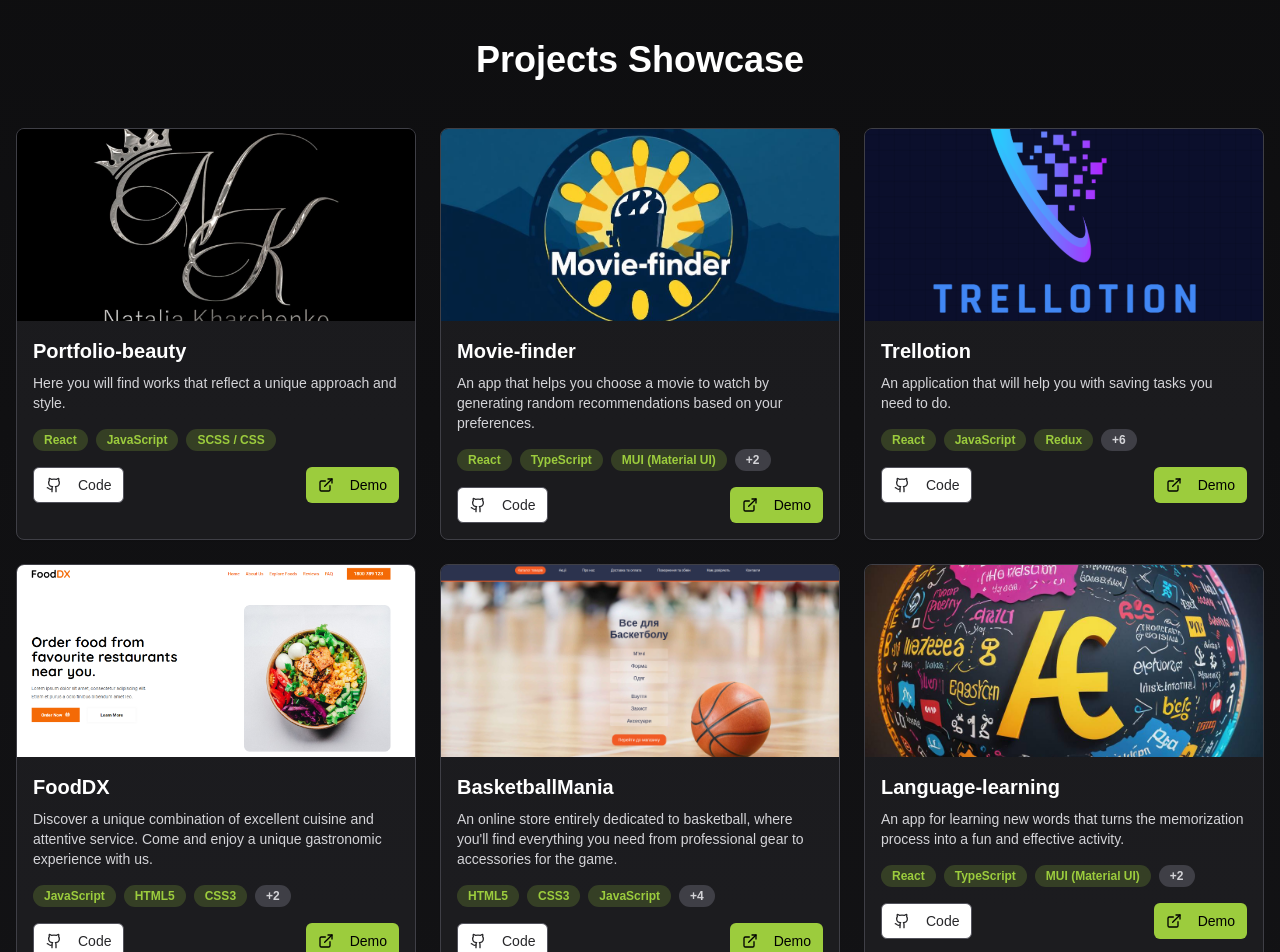
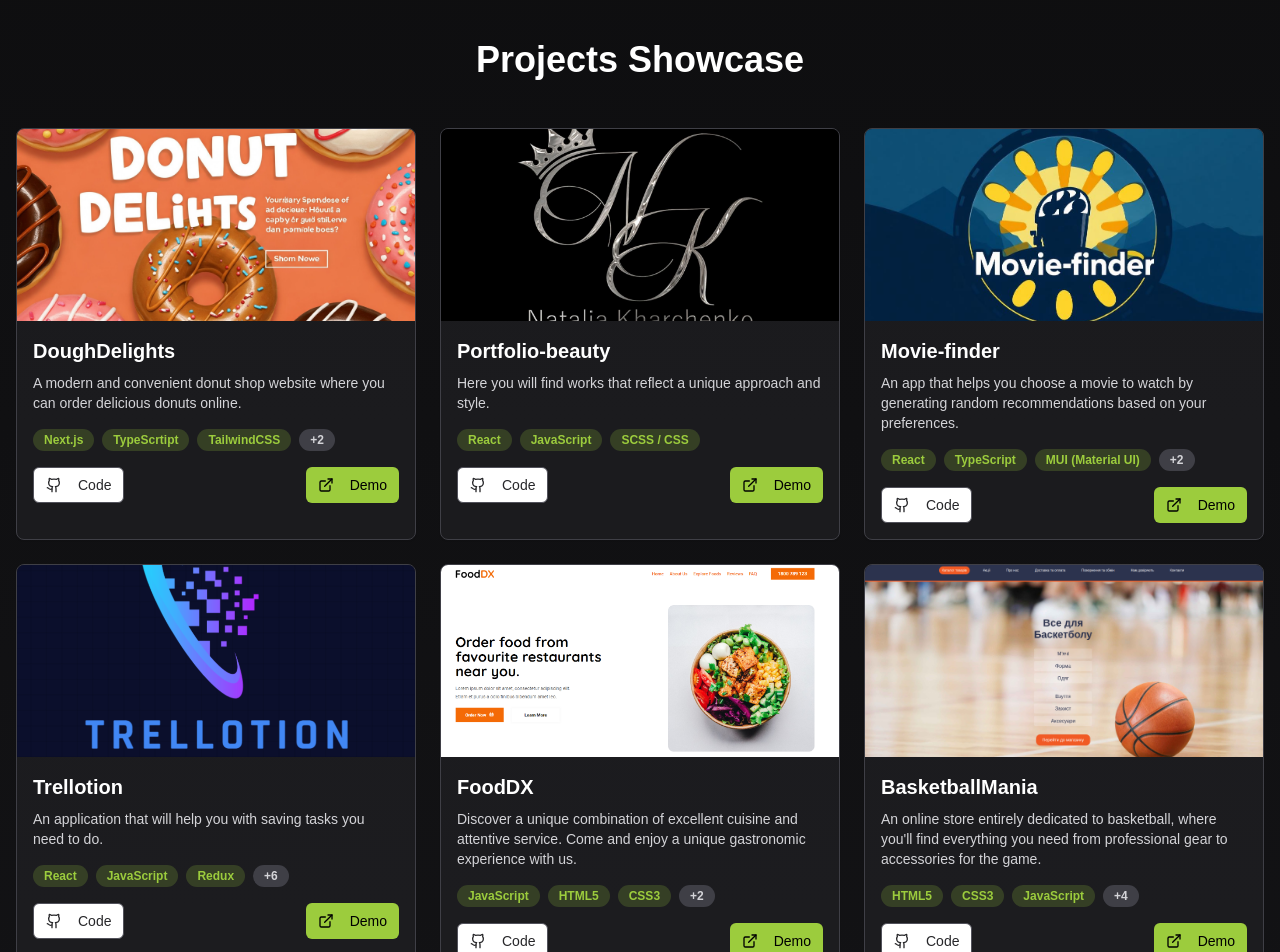
Before and after one commit to vlad05x/Portfolio-v2, a Next.js app: page / in a window 1280 px wide. Shown: the part 3480-4432 px from the top of the page. Built offline with nearby package versions, Linux system fonts and the light colour scheme.

Commit message:
feat: add new project Donut

```diff
--- a/components/projects-section.tsx
+++ b/components/projects-section.tsx
@@ -1,13 +1,27 @@
-"use client"
+"use client";
 
-import { useState } from "react"
-import { motion } from "framer-motion"
-import { Card, CardContent, CardFooter } from "@/components/ui/card"
-import { Badge } from "@/components/ui/badge"
-import { Button } from "@/components/ui/button"
-import { Dialog, DialogContent, DialogDescription, DialogHeader, DialogTitle } from "@/components/ui/dialog"
-import { Github, ExternalLink, X, ChevronLeft, ChevronRight } from "lucide-react"
-import Image, { StaticImageData } from "next/image"
+import { useState } from "react";
+import { motion } from "framer-motion";
+import { Card, CardContent, CardFooter } from "@/components/ui/card";
+import { Badge } from "@/components/ui/badge";
+import { Button } from "@/components/ui/button";
+import {
+  Dialog,
+  DialogContent,
+  DialogDescription,
+  DialogHeader,
+  DialogTitle,
+} from "@/components/ui/dialog";
+import {
+  Github,
+  ExternalLink,
+  X,
+  ChevronLeft,
+  ChevronRight,
+} from "lucide-react";
+import Image, { StaticImageData } from "next/image";
+import { v4 as uuidv4 } from "uuid";
+import DonutImg from "../public/images/Donut.jpeg";
 import PortfolioImg from "../public/images/portfolio-beauty-logo.png";
 import MovieFinderIcon from "../public/images/movie-finderIcon.png";
 import TrellotionImg from "../public/images/trellotionImg.png";
@@ -20,7 +34,7 @@ import RGymImg from "../public/images/RGym.png";
 import LymaImg from "../public/images/Site_lyma.png";
 
 type Project = {
-  id: number;
+  id: string | number;
   title: string;
   description: string;
   image: string | StaticImageData;
@@ -31,13 +45,25 @@ type Project = {
 };
 
 export default function ProjectsSection() {
-  const [selectedProject, setSelectedProject] = useState<Project | null>(null)
-  const [currentPage, setCurrentPage] = useState(1)
-  const projectsPerPage = 6
+  const [selectedProject, setSelectedProject] = useState<Project | null>(null);
+  const [currentPage, setCurrentPage] = useState(1);
+  const projectsPerPage = 6;
 
   const projects: Project[] = [
     {
-      id: 1,
+      id: uuidv4(),
+      title: "DoughDelights",
+      description:
+        "A modern and convenient donut shop website where you can order delicious donuts online.",
+      image: DonutImg,
+      technologies: ["Next.js", "TypeScrtipt", "TailwindCSS", "Radix-UI", "Canvas"],
+      githubUrl: "https://github.com/vlad05x/donut-shop",
+      demoUrl: "https://donut-shop-henna.vercel.app/",
+      longDescription:
+        "Welcome to the stylish and intuitive donut shop website, designed specifically for convenient and fast online ordering of delicious donuts. The project was made using modern technologies: Next.js for fast work and SEO optimization, TypeScript for reliability and code quality, and TailwindCSS for adaptive and aesthetic design. Interactive components are implemented using Radix-UI, and beautiful animation on HTML Canvas creates an atmosphere of celebration and appetite. Make your order quickly, easily and with pleasure! This site was also made using AI.",
+    },
+    {
+      id: uuidv4(),
       title: "Portfolio-beauty",
       description:
         "Here you will find works that reflect a unique approach and style.",
@@ -49,7 +75,7 @@ export default function ProjectsSection() {
         "This project was developed as a freelance task to create a portfolio website for a beauty salon. Built using React and JavaScript, the website features a responsive design that ensures smooth functionality across all devices. It offers a modern, user-friendly interface, allowing clients to easily explore the salon's services and make appointments. The design focuses on enhancing the user experience while maintaining the salon's brand identity.",
     },
     {
-      id: 2,
+      id: uuidv4(),
       title: "Movie-finder",
       description:
         "An app that helps you choose a movie to watch by generating random recommendations based on your preferences.",
@@ -67,7 +93,7 @@ export default function ProjectsSection() {
         "This app helps users discover new movies by providing random recommendations based on their preferences, such as genre or rating. Built with React, it offers a smooth, interactive experience. The app leverages an external API to fetch movie data, ensuring up-to-date and diverse suggestions. It’s perfect for those who want quick, personalized recommendations and enjoy exploring new films.",
     },
     {
-      id: 3,
+      id: uuidv4(),
       title: "Trellotion",
       description:
         "An application that will help you with saving tasks you need to do.",
@@ -81,7 +107,7 @@ export default function ProjectsSection() {
         "Express.js",
         "MongoDB",
         "SCSS / CSS",
-        "Responsive"
+        "Responsive",
       ],
       githubUrl: "https://github.com/vlad05x/Trellotion-v2",
       demoUrl: "https://trellotion-v2.vercel.app/",
@@ -89,7 +115,7 @@ export default function ProjectsSection() {
         "This project integrates both a backend and a database to efficiently manage and store user data, tables, and task cards. The application is inspired by Trello, offering a similar board and card interface for task management. Users can create, organize, and track their tasks seamlessly. The backend is designed to handle user authentication and store data persistently, ensuring that your tasks are always available and up-to-date.",
     },
     {
-      id: 4,
+      id: uuidv4(),
       title: "FoodDX",
       description:
         "Discover a unique combination of excellent cuisine and attentive service. Come and enjoy a unique gastronomic experience with us.",
@@ -101,34 +127,47 @@ export default function ProjectsSection() {
         "Welcome to FoodDX, where culinary excellence meets unforgettable dining experiences. Our menu features a fusion of flavors crafted with the finest ingredients, designed to delight every palate. Whether you're here for a casual meal or a special celebration, our welcoming atmosphere and exceptional service will ensure your visit is memorable. Discover the taste of quality, only at FoodDX — where food is art",
     },
     {
-      id: 5,
+      id: uuidv4(),
       title: "BasketballMania",
       description:
         "An online store entirely dedicated to basketball, where you'll find everything you need from professional gear to accessories for the game.",
       image: BasketBallImg,
-      technologies: ["HTML5", "CSS3", "JavaScript", "Bootstrap", "PHP", "MySQL", "Responsive"],
+      technologies: [
+        "HTML5",
+        "CSS3",
+        "JavaScript",
+        "Bootstrap",
+        "PHP",
+        "MySQL",
+        "Responsive",
+      ],
       githubUrl: "https://github.com/vlad05x/basketball-shop",
       demoUrl: "https://vlad05x.github.io/basketball-shop/",
       longDescription:
         "BasketballGear is an online store dedicated to basketball enthusiasts, offering a wide range of products from professional gear to essential accessories for the game. Whether you're a player, coach, or fan, you'll find everything you need to enhance your basketball experience. This platform is built using HTML5, CSS3, JavaScript, Bootstrap, PHP, and MySQL, ensuring a smooth and responsive shopping experience for all users.",
     },
     {
-      id: 6,
+      id: uuidv4(),
       title: "Language-learning",
       description:
         "An app for learning new words that turns the memorization process into a fun and effective activity.",
       image: LanguageLearnImg,
-      technologies: ["React", "TypeScript", "MUI (Material UI)", "Tailwind CSS", "Responsive"],
+      technologies: [
+        "React",
+        "TypeScript",
+        "MUI (Material UI)",
+        "Tailwind CSS",
+        "Responsive",
+      ],
       githubUrl: "https://github.com/vlad05x/Language-learning",
       demoUrl: "http://vlad05x.github.io/Language-learning/",
       longDescription:
         "This application helps users learn new words by transforming the memorization process into an engaging and effective experience. Through interactive exercises and a user-friendly interface, it enhances vocabulary retention while making learning enjoyable. Built with React, TypeScript, MUI (Material UI), and Tailwind CSS, the app ensures a smooth, responsive, and visually appealing experience. Whether you're expanding your vocabulary for personal growth or language learning, this tool makes the process seamless and fun.",
     },
     {
-      id: 7,
+      id: uuidv4(),
       title: "Movie-app",
-      description:
-        "An app that helps you find movies",
+      description: "An app that helps you find movies",
       image: MovieAppIcon,
       technologies: ["Next.js", "TypeScript", "CSS3", "Rest API", "Responsive"],
       githubUrl: "https://github.com/vlad05x/Language-learning",
@@ -137,7 +176,7 @@ export default function ProjectsSection() {
         "An application that helps you find movies by searching for titles and displaying all matching results. It provides a fast and efficient way to explore films, making it easy to discover the right one. Built with Next.js, TypeScript, CSS3, and REST API, the app delivers a seamless and responsive user experience. Whether you're looking for a specific movie or exploring different options, this tool makes searching effortless.",
     },
     {
-      id: 8,
+      id: uuidv4(),
       title: "Di-Gi",
       description:
         "A full-cycle digital agency focused on the best results for our clients in marketing, sales and management.",
@@ -149,7 +188,7 @@ export default function ProjectsSection() {
         "A full-cycle digital agency dedicated to delivering top results in marketing, sales, and business management. Our goal is to create impactful digital solutions that drive growth and enhance brand presence. This project was developed after completing a section of a professional course, applying industry best practices. Built with HTML5, CSS3, JavaScript, and Responsive design, the website ensures seamless performance across all devices while maintaining a sleek and modern look.",
     },
     {
-      id: 9,
+      id: uuidv4(),
       title: "RGym",
       description:
         "Do you want to train? Join our community and start your journey to health and great shape today!",
@@ -161,7 +200,7 @@ export default function ProjectsSection() {
         "A modern and dynamic landing page designed for a gym, showcasing its facilities, services, and membership options. The website provides an engaging user experience, helping potential clients explore training programs, schedules, and pricing with ease. Built with HTML5, CSS3, JavaScript, and Responsive design, it ensures smooth navigation and optimal performance on all devices. Whether you're a fitness enthusiast or a beginner, this site delivers all the essential information to get started on your fitness journey.",
     },
     {
-      id: 10,
+      id: uuidv4(),
       title: "Lyma",
       description:
         "We offer everything you need to create a unique look and care for your skin. Trust us and enjoy confidence and beauty every day!",
@@ -172,28 +211,31 @@ export default function ProjectsSection() {
       longDescription:
         "We provide everything you need to craft a unique style and take care of your skin with high-quality products. Our selection ensures that you can enhance your beauty routine with confidence and ease. Trust us to deliver the best in skincare and personal care, helping you feel radiant and empowered every day.",
     },
-  ]
+  ];
 
-  const totalPages = Math.ceil(projects.length / projectsPerPage)
-  const indexOfLastProject = currentPage * projectsPerPage
-  const indexOfFirstProject = indexOfLastProject - projectsPerPage
-  const currentProjects = projects.slice(indexOfFirstProject, indexOfLastProject)
+  const totalPages = Math.ceil(projects.length / projectsPerPage);
+  const indexOfLastProject = currentPage * projectsPerPage;
+  const indexOfFirstProject = indexOfLastProject - projectsPerPage;
+  const currentProjects = projects.slice(
+    indexOfFirstProject,
+    indexOfLastProject
+  );
 
   const paginate = (pageNumber: number) => {
-    setCurrentPage(pageNumber)
-  }
+    setCurrentPage(pageNumber);
+  };
 
   const nextPage = () => {
     if (currentPage < totalPages) {
-      setCurrentPage(currentPage + 1)
+      setCurrentPage(currentPage + 1);
     }
-  }
+  };
 
   const prevPage = () => {
     if (currentPage > 1) {
-      setCurrentPage(currentPage - 1)
+      setCurrentPage(currentPage - 1);
     }
-  }
+  };
 
   return (
     <section id="projects" className="py-20">
@@ -230,11 +272,18 @@ export default function ProjectsSection() {
                   />
                 </div>
                 <CardContent className="p-4">
-                  <h3 className="mb-2 text-xl font-semibold text-white">{project.title}</h3>
-                  <p className="mb-4 text-sm text-zinc-300">{project.description}</p>
+                  <h3 className="mb-2 text-xl font-semibold text-white">
+                    {project.title}
+                  </h3>
+                  <p className="mb-4 text-sm text-zinc-300">
+                    {project.description}
+                  </p>
                   <div className="flex flex-wrap gap-2">
                     {project.technologies.slice(0, 3).map((tech) => (
-                      <Badge key={tech} className="bg-[#9ccc3d]/20 text-[#9ccc3d] hover:bg-[#9ccc3d]/30">
+                      <Badge
+                        key={tech}
+                        className="bg-[#9ccc3d]/20 text-[#9ccc3d] hover:bg-[#9ccc3d]/30"
+                      >
                         {tech}
                       </Badge>
                     ))}
@@ -251,8 +300,8 @@ export default function ProjectsSection() {
                     variant="outline"
                     className="border-zinc-600 text-zinc-800 hover:border-[#9ccc3d] hover:bg-[#9ccc3d]/10 hover:text-[#9ccc3d]"
                     onClick={(e) => {
-                      e.stopPropagation()
-                      window.open(project.githubUrl, "_blank")
+                      e.stopPropagation();
+                      window.open(project.githubUrl, "_blank");
                     }}
                   >
                     <Github className="mr-2 h-4 w-4" />
@@ -262,8 +311,8 @@ export default function ProjectsSection() {
                     size="sm"
                     className="bg-[#9ccc3d] text-black hover:bg-[#8bbb2c]"
                     onClick={(e) => {
-                      e.stopPropagation()
-                      window.open(project.demoUrl, "_blank")
+                      e.stopPropagation();
+                      window.open(project.demoUrl, "_blank");
                     }}
                   >
                     <ExternalLink className="mr-2 h-4 w-4" />
@@ -315,10 +364,15 @@ export default function ProjectsSection() {
           </Button>
         </div>
 
-        <Dialog open={!!selectedProject} onOpenChange={(open) => !open && setSelectedProject(null)}>
+        <Dialog
+          open={!!selectedProject}
+          onOpenChange={(open) => !open && setSelectedProject(null)}
+        >
           <DialogContent className="max-w-3xl bg-zinc-900 text-white">
             <DialogHeader>
-              <DialogTitle className="text-2xl font-bold text-[#9ccc3d]">{selectedProject?.title}</DialogTitle>
+              <DialogTitle className="text-2xl font-bold text-[#9ccc3d]">
+                {selectedProject?.title}
+              </DialogTitle>
             </DialogHeader>
 
             {selectedProject && (
@@ -332,13 +386,20 @@ export default function ProjectsSection() {
                   />
                 </div>
 
-                <DialogDescription className="mb-4 text-zinc-300">{selectedProject.longDescription}</DialogDescription>
+                <DialogDescription className="mb-4 text-zinc-300">
+                  {selectedProject.longDescription}
+                </DialogDescription>
 
                 <div className="mb-6">
-                  <h4 className="mb-2 text-lg font-medium text-white">Technologies Used:</h4>
+                  <h4 className="mb-2 text-lg font-medium text-white">
+                    Technologies Used:
+                  </h4>
                   <div className="flex flex-wrap gap-2">
                     {selectedProject.technologies.map((tech) => (
-                      <Badge key={tech} className="bg-[#9ccc3d]/20 text-[#9ccc3d]">
+                      <Badge
+                        key={tech}
+                        className="bg-[#9ccc3d]/20 text-[#9ccc3d]"
+                      >
                         {tech}
                       </Badge>
                     ))}
@@ -349,14 +410,18 @@ export default function ProjectsSection() {
                   <Button
                     variant="outline"
                     className="border-zinc-600 text-zinc-800 hover:border-[#9ccc3d] hover:bg-[#9ccc3d]/10 hover:text-[#9ccc3d]"
-                    onClick={() => window.open(selectedProject.githubUrl, "_blank")}
+                    onClick={() =>
+                      window.open(selectedProject.githubUrl, "_blank")
+                    }
                   >
                     <Github className="mr-2 h-4 w-4" />
                     View Source Code
                   </Button>
                   <Button
                     className="bg-[#9ccc3d] text-black hover:bg-[#8bbb2c]"
-                    onClick={() => window.open(selectedProject.demoUrl, "_blank")}
+                    onClick={() =>
+                      window.open(selectedProject.demoUrl, "_blank")
+                    }
                   >
                     <ExternalLink className="mr-2 h-4 w-4" />
                     Live Demo
@@ -368,5 +433,5 @@ export default function ProjectsSection() {
         </Dialog>
       </div>
     </section>
-  )
+  );
 }
--- a/package.json
+++ b/package.json
@@ -68,6 +68,7 @@
     "tailwind-merge": "^2.5.5",
     "tailwindcss-animate": "^1.0.7",
     "three": "latest",
+    "uuid": "^11.1.0",
     "vaul": "^0.9.6",
     "zod": "^3.24.1"
   },
```
Also changed, not shown: public/images/Donut.jpeg (added), 1 other file (tests, documents, lock files or other folders).
